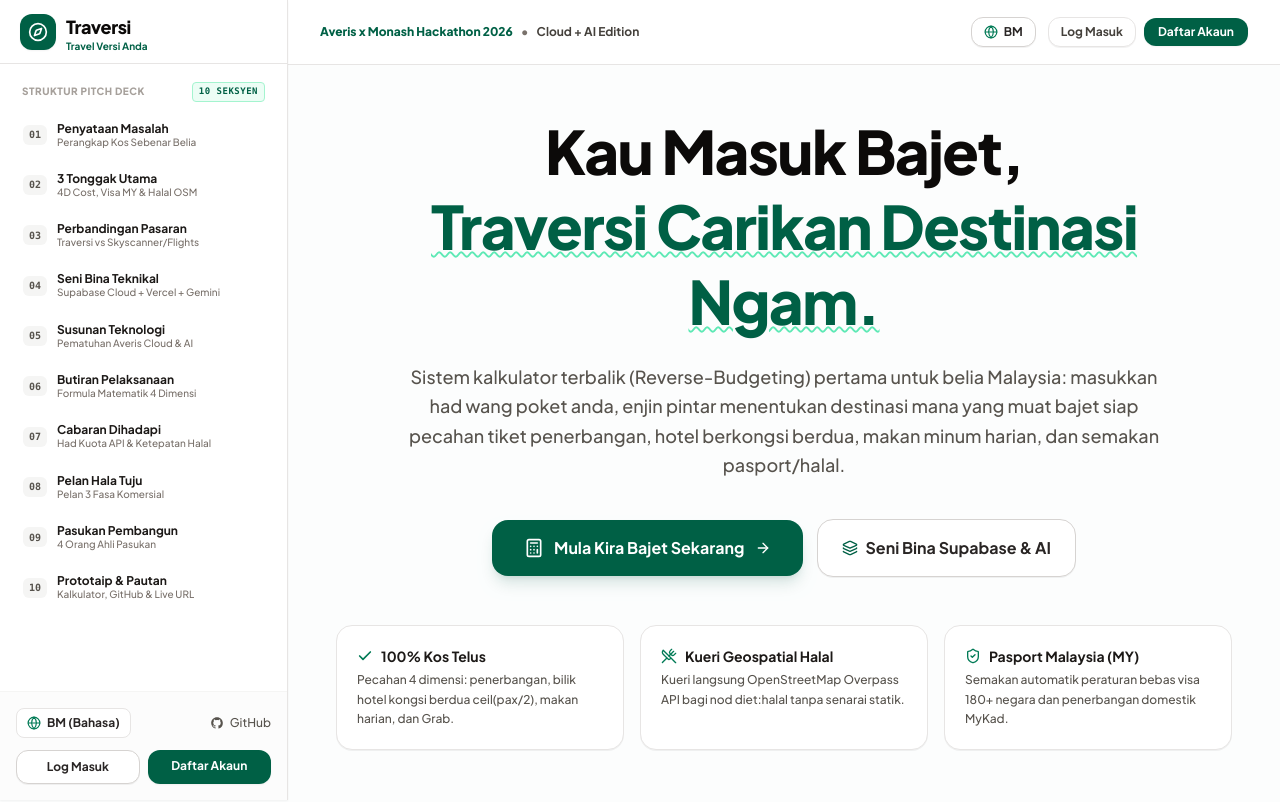
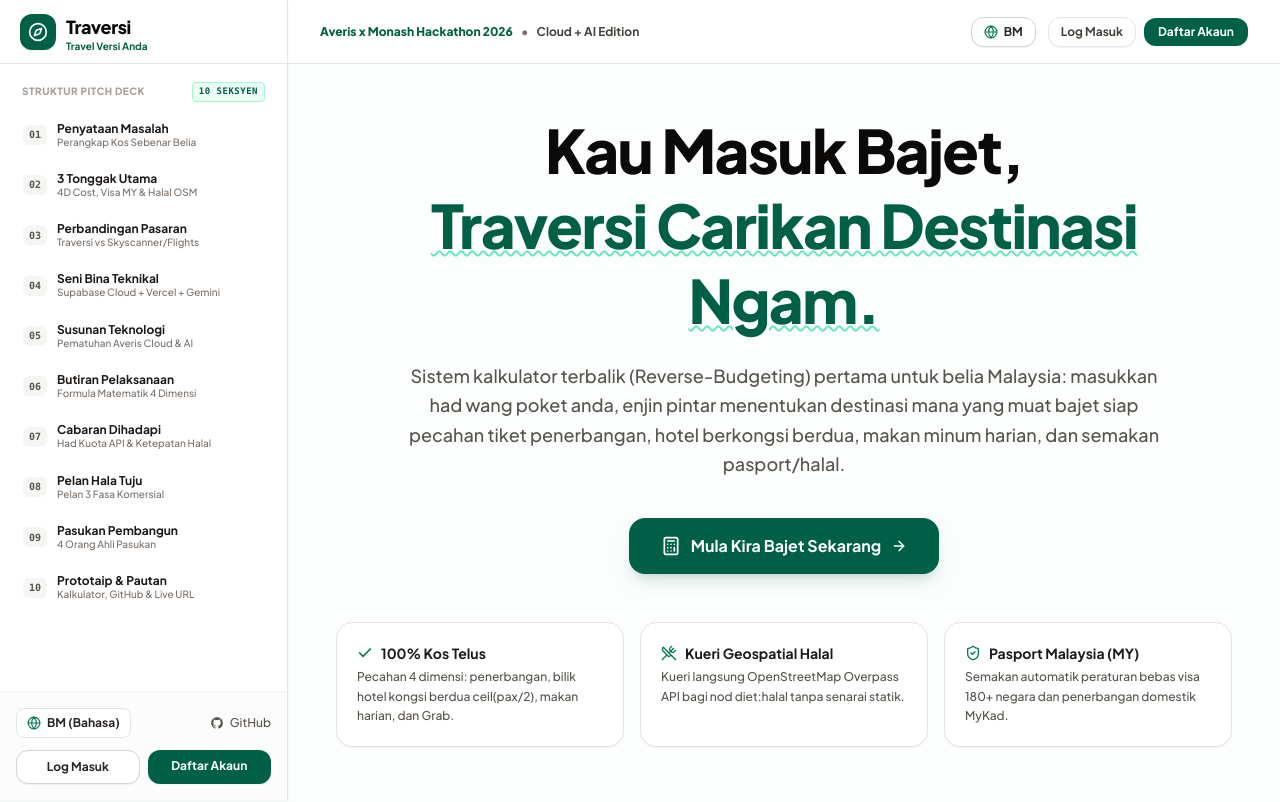
Before and after one commit to cs-mirakim/traversi, a Next.js app: page / in a window 1280 px wide. Shown: the top 802 px of the page. Built offline with nearby package versions, Linux system fonts and the light colour scheme.

Commit message:
fix: align header bottom border with sidebar at exactly h-16 and remove redundant Supabase architecture hero button

```diff
--- a/app/page.tsx
+++ b/app/page.tsx
@@ -90,14 +90,6 @@
               <span>{locale === "bm" ? "Mula Kira Bajet Sekarang" : "Calculate My Budget Now"}</span>
               <ArrowRight className="w-4 h-4" />
             </Link>
-
-            <a
-              href="#technical-architecture"
-              className="w-full sm:w-auto px-6 py-4 rounded-2xl bg-white hover:bg-stone-50 text-stone-800 font-bold text-base flex items-center justify-center gap-2 border border-stone-300 shadow-2xs hover:border-stone-400 transition-colors"
-            >
-              <Layers className="w-4 h-4 text-emerald-800" />
-              <span>{locale === "bm" ? "Seni Bina Supabase & AI" : "Supabase & AI Architecture"}</span>
-            </a>
           </div>
 
           {/* Quick Metrics */}
--- a/components/Navbar.tsx
+++ b/components/Navbar.tsx
@@ -271,8 +271,8 @@
       {/* =========================================================================
           2. TOP HEADER FOR MAIN CONTENT (OFFSET BY md:pl-72 FOR DESKTOP SIDEBAR)
       ========================================================================= */}
-      <header className="sticky top-0 z-30 w-full md:pl-72 border-b border-stone-200 bg-white/95 backdrop-blur-md">
-        <div className="w-full px-4 sm:px-8 h-16 flex items-center justify-between">
+      <header className="sticky top-0 z-30 w-full md:pl-72 h-16 border-b border-stone-200 bg-white/95 backdrop-blur-md flex items-center">
+        <div className="w-full px-4 sm:px-8 h-full flex items-center justify-between">
           {/* Mobile Only: Menu Trigger + Brand */}
           <div className="flex items-center gap-3 md:hidden">
             <button
```
